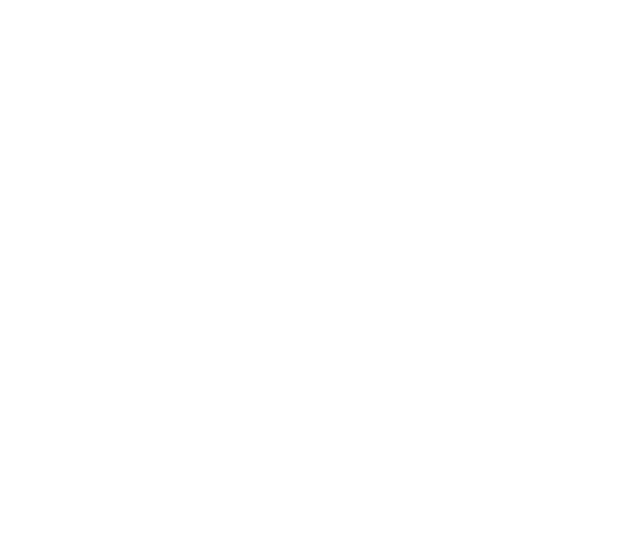
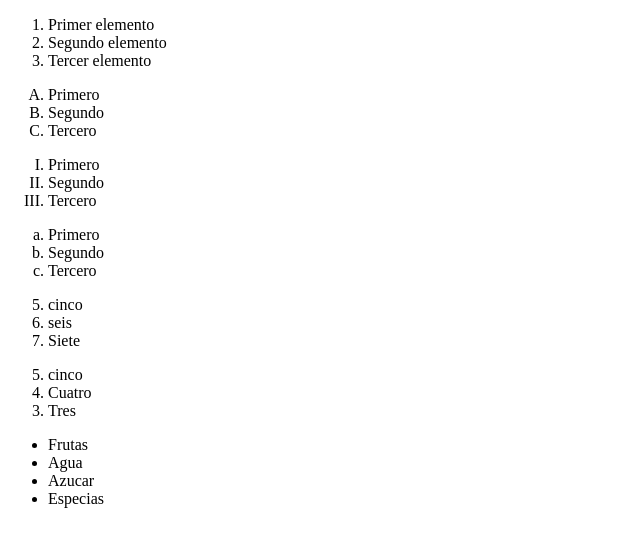
Before and after one commit to Lopezandresdavid340/HTML-CSS, a plain HTML site: page 02_listas.html in a window 1280 px wide. Shown: the whole page, without its empty margins (0-640 px from the left). Drawn offline with Linux system fonts and the light colour scheme.

Commit message:
lista de preparacion

```diff
--- a/02_listas.html
+++ b/02_listas.html
@@ -3,9 +3,61 @@
 <head>
     <meta charset="UTF-8">
     <meta name="viewport" content="width=device-width, initial-scale=1.0">
-    <title>Document</title>
+    <title>Listas</title>
 </head>
 <body>
+    <!-- Listas ordenadas (Order List) y Listas no ordenadas (Unordered List) -->
+     <!-- Listas ordenadas: Se utlizan para enumerar elementos en un orden especifico, como pasos en un proceso o una lista de tareas. -->
+
+     <ol>
+        <!-- La lista ordenada se puede crear para escribir una lista de pasos a seguir, por ejemplo: la preparacion de un jugo. 1. Lavar, picar frutas; 2. vertir agua en la licuadora 3. agregar los ingredientes (azucar, especias, entre otras); 4. licuar; 5. Servir.-->
+         <li>Primer elemento</li>
+         <li>Segundo elemento</li>
+         <li>Tercer elemento</li>
+
+     </ol>
+     <ol type="A">
+        <li>Primero</li>
+        <li>Segundo</li>
+        <li>Tercero</li>
+     </ol>
+
+     <ol type="I">
+        <li>Primero</li>
+        <li>Segundo</li>
+        <li>Tercero</li>
+     </ol>
+
+     <ol type="a">
+        <li>Primero</li>
+        <li>Segundo</li>
+        <li>Tercero</li>
+     </ol>
+
+     <ol start="5">
+        <li>cinco</li>
+        <li>seis</li>
+        <li>Siete</li>
+        </ol>
+
+        <ol start="5" reversed>
+        <li>cinco</li>
+        <li>Cuatro</li>
+        <li>Tres</li>
+        </ol>
+
+     <!-- Listas no ordenadas: Se utilizan para enumerar elementos sin un orden específico, como una lista de compras o una lista de características. -->
+     <ul>
+        <!-- La lista no ordenada se puede crear para escribir una lista de ingredientes, por ejemplo: para preparar un jugo. -->
+            <li>Frutas</li>
+            <li>Agua</li>
+            <li>Azucar</li>
+            <li>Especias</li>
+     </ul>
+
+     <ul>
+
+     </ul>
 
 </body>
 </html>
```
